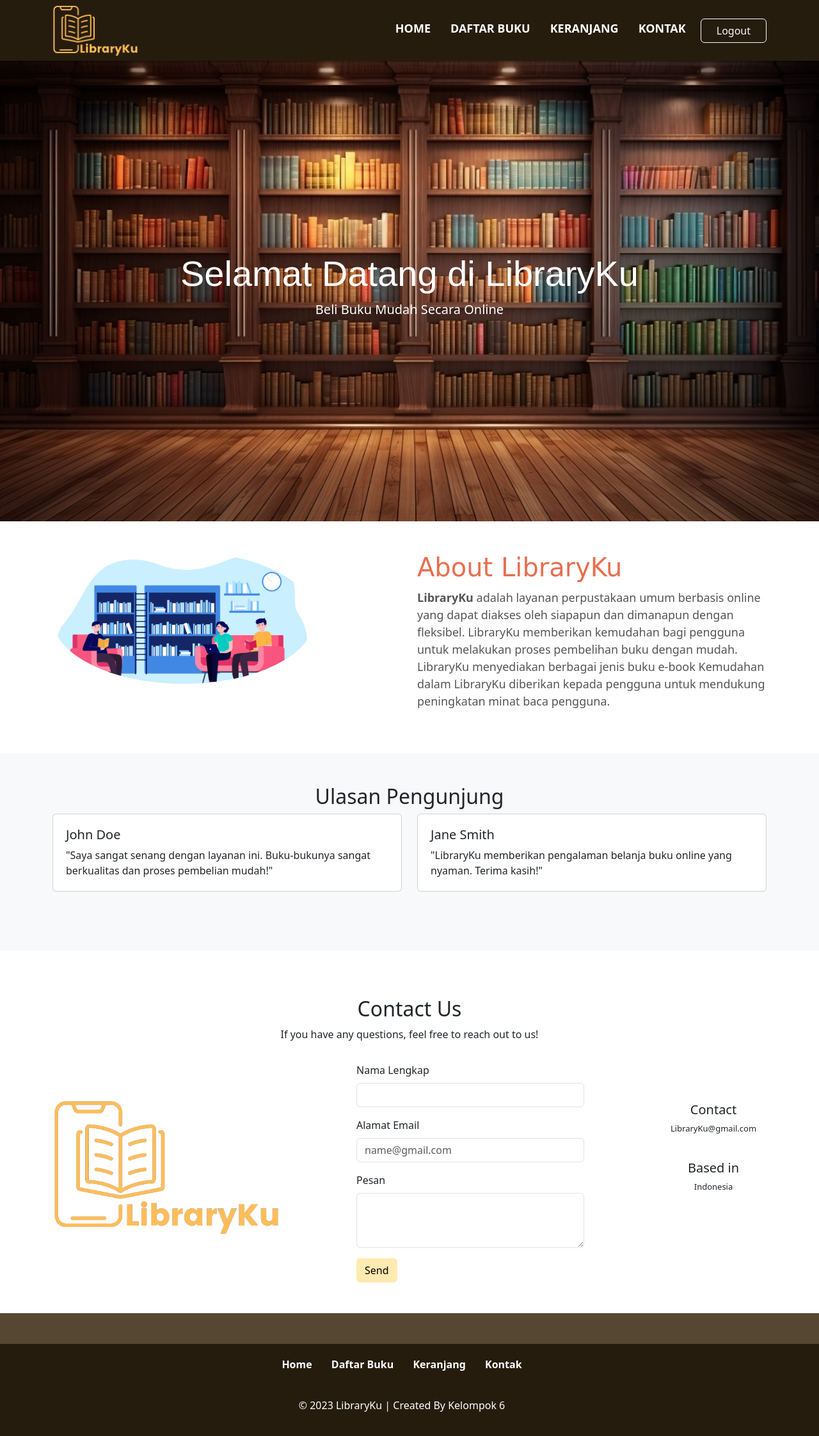
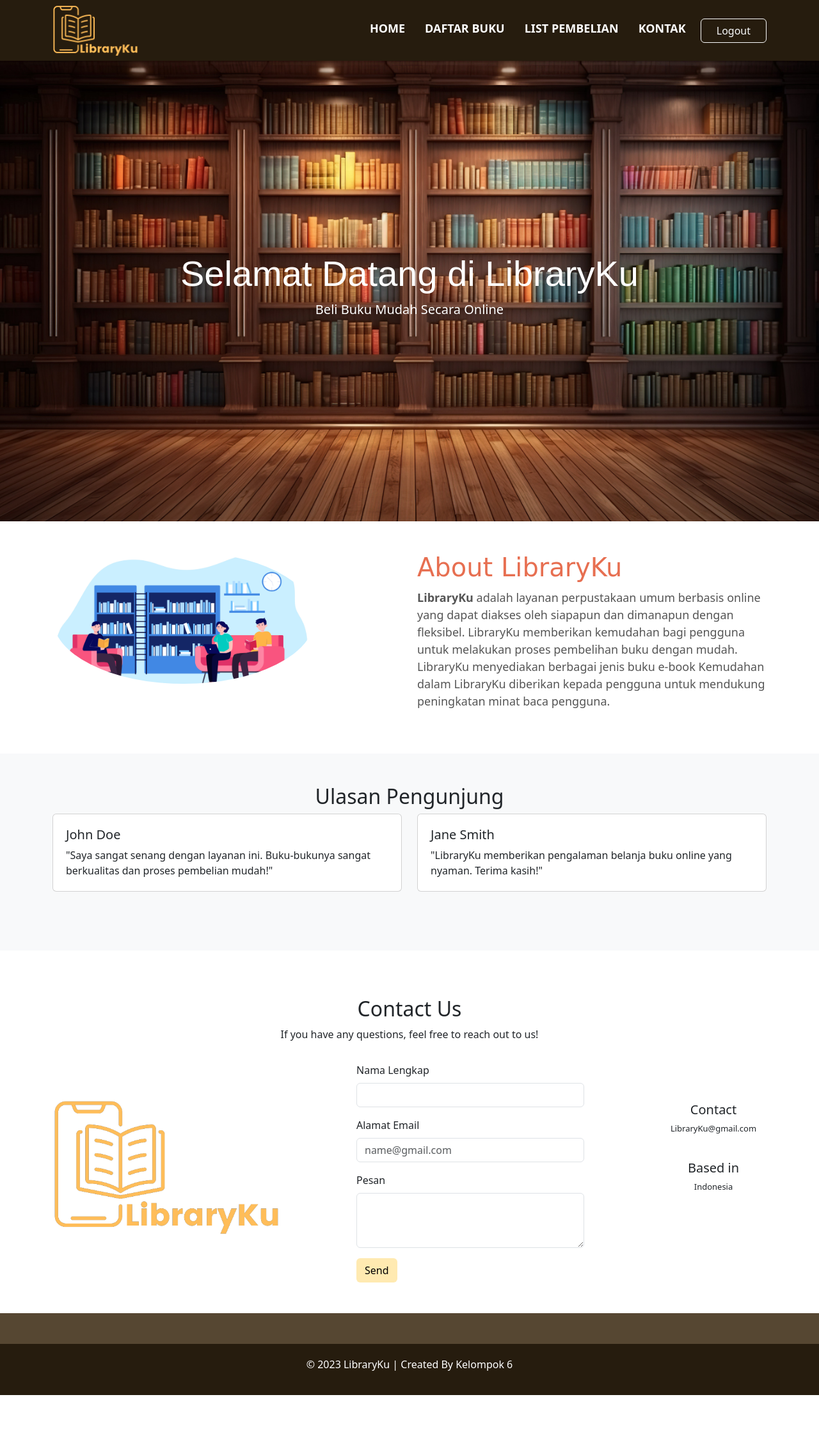
Before and after one commit to nzzzztx/finalproject, a Python web app: template templates/homeadmin.html in a window 1280 px wide. Shown: the whole page at 64% size. After the commit the page ends 2181 px from the top, so only its background shows below. Run offline with Jinja, Linux system fonts and the light colour scheme; the template is opened without the code that fills it, so the values that code supplies are empty.

Commit message:
Update homeadmin.html

```diff
--- a/templates/homeadmin.html
+++ b/templates/homeadmin.html
@@ -31,7 +31,7 @@
                         <a class="nav-link" href="#daftarbuku.html">Daftar Buku</a>
                     </li>
                     <li class="nav-item">
-                        <a class="nav-link" href="#keranjang.html">Keranjang</a>
+                        <a class="nav-link" href="#keranjang.html">List Pembelian</a>
                     </li>
                     <li class="nav-item">
                         <a class="nav-link" href="#kontak">Kontak</a>
@@ -182,27 +182,13 @@
     </section>
     <!-- Akhir Hubungi Kami Section -->
 
-    <!-- Footer -->
-    <footer class="d-flex text-center mt-5">
-        <div class="container">
-            <div class="row">
-                <div class="row">
-                    <div class="col-lg-12 links">
-                        <a href="#home">Home</a>
-                        <a href="#categories">Daftar Buku</a>
-                        <a href="#products">Keranjang</a>
-                        <a href="#our-team">Kontak</a>
-                    </div>
-                </div>
-                <div class="row">
-                    <div class="col lg-12 credit">
-                        <p>&copy 2023 LibraryKu | Created By Kelompok 6</p>
-                    </div>
-                </div>
+    <footer class="text-center mt-5 text-white">
+        <div class="row">
+            <div class="col-lg-12 credit">
+                <p>&copy; 2023 LibraryKu | Created By Kelompok 6</p>
             </div>
         </div>
     </footer>
-    <!-- End Footer -->
 
     <!-- footer -->
     <!-- End Footer Area -->
```
